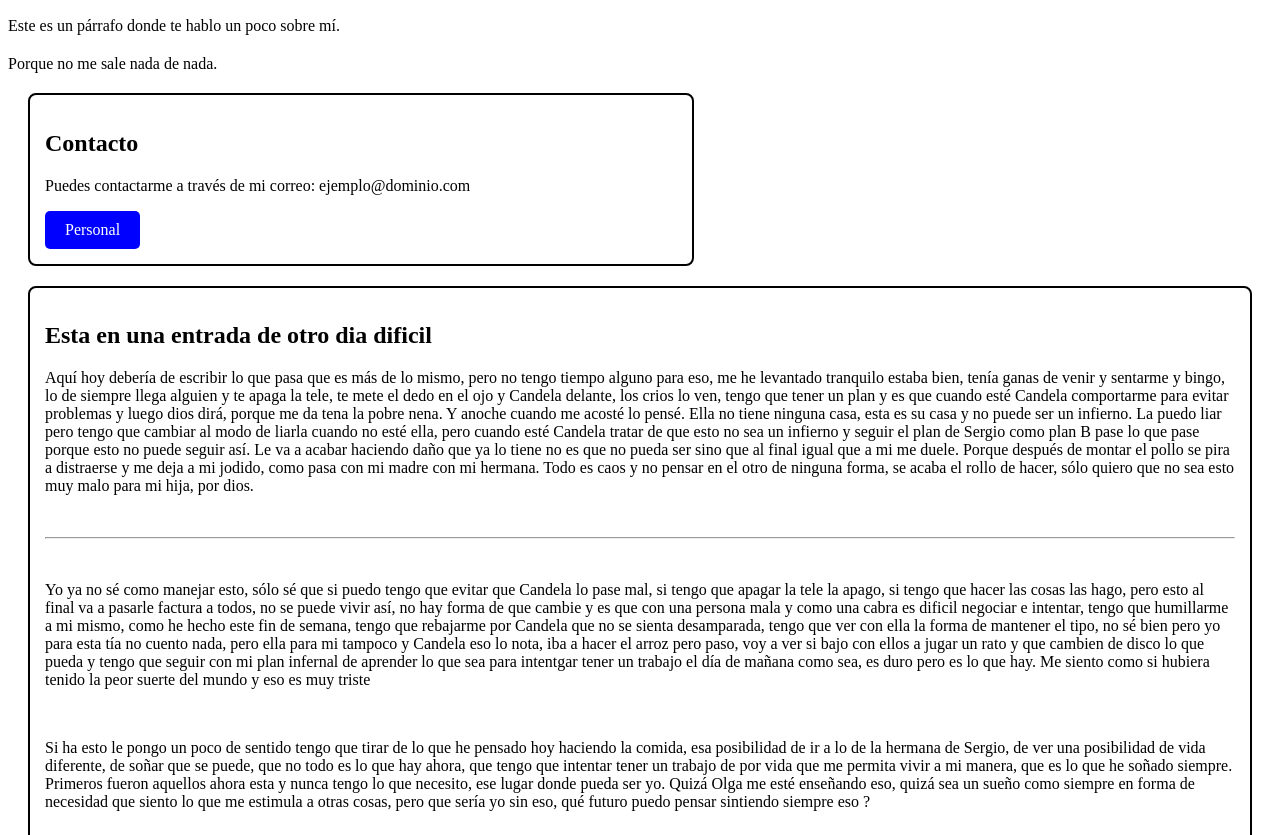
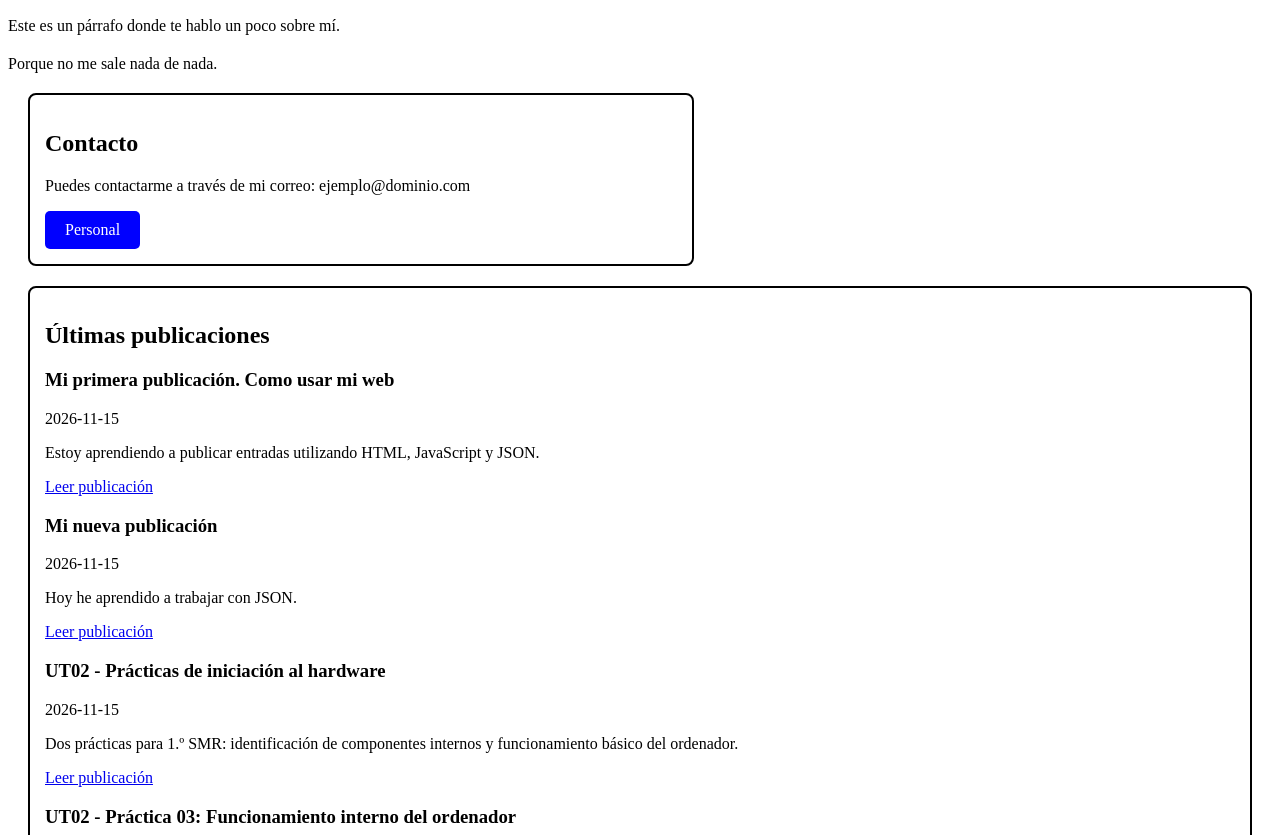
Before and after one commit to elumbreras23-creator/elumbreras23-creator.github.io, a plain HTML site: page index.html in a window 1280 px wide. Shown: the part 110-945 px from the top of the page. Drawn offline with Linux system fonts and the light colour scheme.

Commit message:
Actualizar pagina principal

```diff
--- a/index.html
+++ b/index.html
@@ -59,15 +59,6 @@
         </section>
 
 	<section id="seccion1">
-	    <h1> Esta en una entrada de otro dia dificil</h1>
-	    <p> Aquí hoy debería de escribir lo que pasa que es más de lo mismo, pero no tengo tiempo alguno para eso, me he levantado tranquilo estaba bien, tenía ganas de venir y sentarme y bingo, lo de siempre llega alguien y te apaga la tele, te mete el dedo en el ojo y Candela delante, los crios lo ven, tengo que tener un plan y es que cuando esté Candela comportarme para evitar problemas y luego dios dirá, porque me da tena la pobre nena. Y anoche cuando me acosté lo pensé. Ella no tiene ninguna casa, esta es su casa y no puede ser un infierno. La puedo liar pero tengo que cambiar al modo de liarla cuando no esté ella, pero cuando esté Candela tratar de que esto no sea un infierno y seguir el plan de Sergio como plan B pase lo que pase porque esto no puede seguir así. Le va a acabar haciendo daño que ya lo tiene no es que no pueda ser sino que al final igual que a mi me duele. Porque después de montar el pollo se pira a distraerse y me deja a mi jodido, como pasa con mi madre con mi hermana. Todo es caos y no pensar en el otro de ninguna forma, se acaba el rollo de hacer, sólo quiero que no sea esto muy malo para mi hija, por dios.</p>
-	    <br>
-	    <hr>
-	    <br>
-	    <p>Yo ya no sé como manejar esto, sólo sé que si puedo tengo que evitar que Candela lo pase mal, si tengo que apagar la tele la apago, si tengo que hacer las cosas las hago, pero esto al final va a pasarle factura a todos, no se puede vivir así, no hay forma de que cambie y es que con una persona mala y como una cabra es dificil negociar e intentar, tengo que humillarme a mi mismo, como he hecho este fin de semana, tengo que rebajarme por Candela que no se sienta desamparada, tengo que ver con ella la forma de mantener el tipo, no sé bien pero yo para esta tía no cuento nada, pero ella para mi tampoco y Candela eso lo nota, iba a hacer el arroz pero paso, voy a ver si bajo con ellos a jugar un rato y que cambien de disco lo que pueda y tengo que seguir con mi plan infernal de aprender lo que sea para intentgar tener un trabajo el día de mañana como sea, es duro pero es lo que hay. Me siento como si hubiera tenido la peor suerte del mundo y eso es muy triste</p>
-	    <br>
-	    <p> Si ha esto le pongo un poco de sentido tengo que tirar de lo que he pensado hoy haciendo la comida, esa posibilidad de ir a lo de la hermana de Sergio, de ver una posibilidad de vida diferente, de soñar que se puede, que no todo es lo que hay ahora, que tengo que intentar tener un trabajo de por vida que me permita vivir a mi manera, que es lo que he soñado siempre. Primeros fueron aquellos ahora esta y nunca tengo lo que necesito, ese lugar donde pueda ser yo. Quizá Olga me esté enseñando eso, quizá sea un sueño como siempre en forma de necesidad que siento lo que me estimula a otras cosas, pero que sería yo sin eso, qué futuro puedo pensar sintiendo siempre eso ? </p>
-	</section>
 
 <section id="publicaciones">
     <h2>Últimas publicaciones</h2>
```
